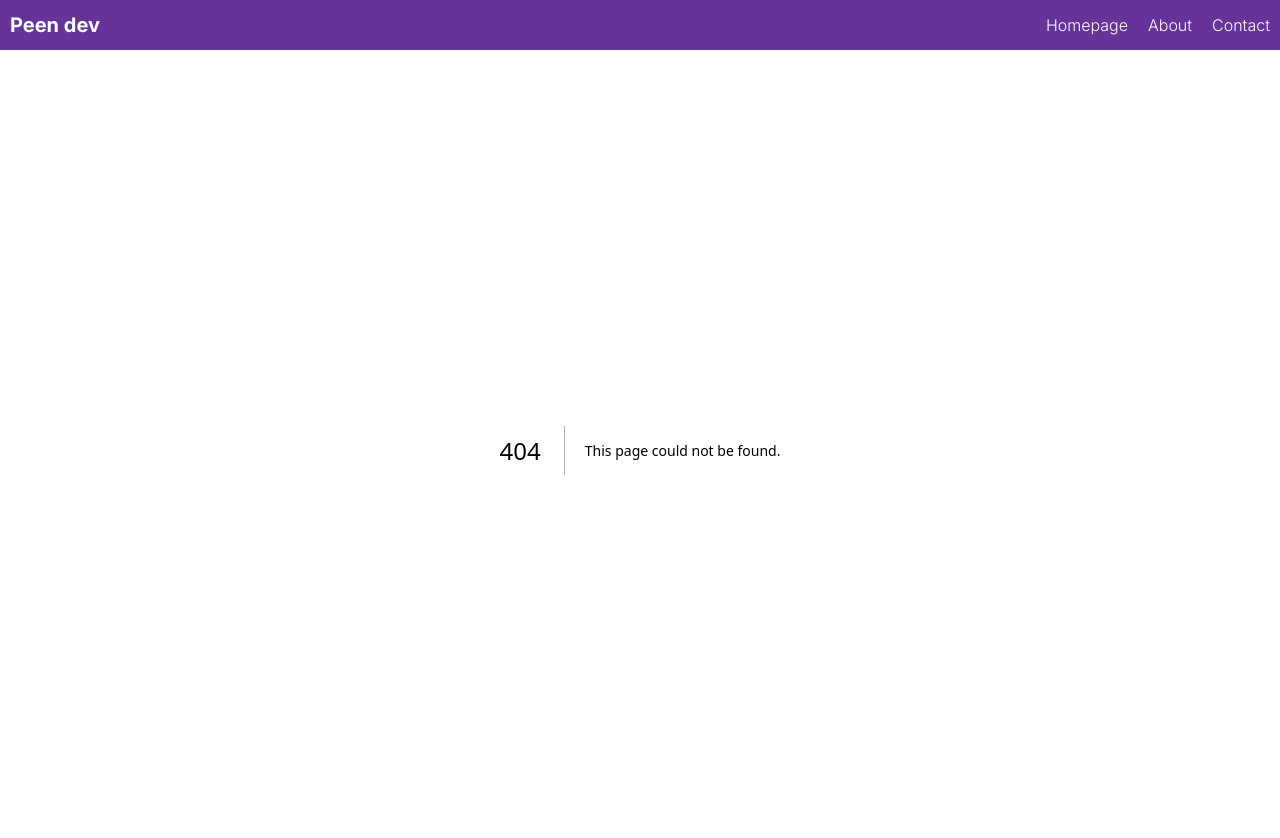
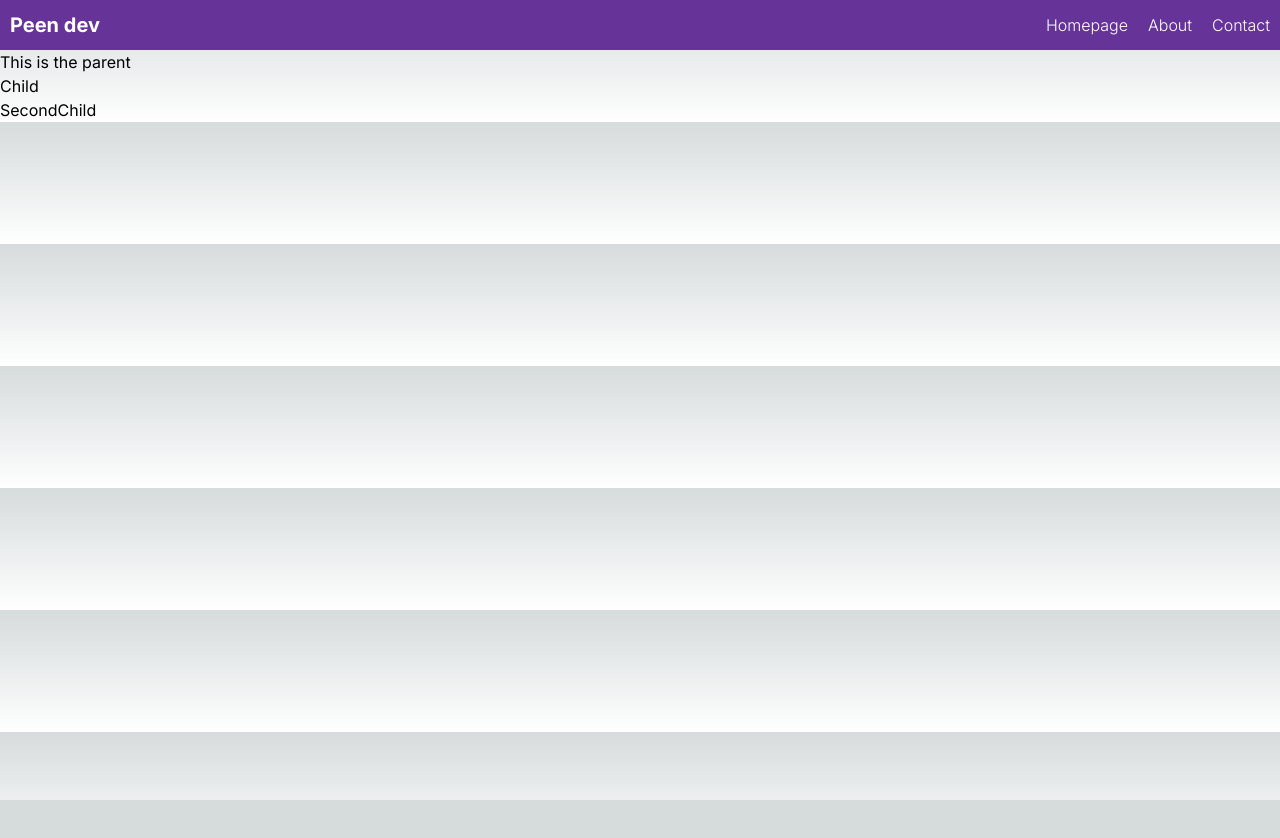
Before and after one commit to SmallPeenwow/typescript-for-beginners, a Next.js app in the folder react/: page /2-children-prop-example in a window 1280 px wide. Before the commit this address had no page. Shown: the top 838 px of the page. After the commit the page ends 800 px from the top, so only its background shows below. Built offline with nearby package versions, Linux system fonts and the light colour scheme.

Commit message:
Children Props Example Done

```diff
--- /dev/null
+++ b/react/src/app/2-children-prop-example/page.tsx
@@ -0,0 +1,17 @@
+import Child from '@/components/childrenParent/Child';
+import Parent from '@/components/childrenParent/Parent';
+import SecondChild from '@/components/childrenParent/SecondChild';
+import React from 'react';
+
+const ChildrenPropExample = () => {
+	return (
+		<div>
+			<Parent>
+				<Child />
+				<SecondChild />
+			</Parent>
+		</div>
+	);
+};
+
+export default ChildrenPropExample;
--- a/react/src/app/page.tsx
+++ b/react/src/app/page.tsx
@@ -1,6 +1,7 @@
 import Image from 'next/image';
 import styles from './page.module.css';
 import PropsExample from './1-props-example/page';
+import ChildrenPropExample from './2-children-prop-example/page';
 
 export default function Home() {
 	return (
@@ -85,6 +86,7 @@ export default function Home() {
 				</div>
 			</main>
 			<PropsExample />
+			<ChildrenPropExample />
 		</>
 	);
 }
--- /dev/null
+++ b/react/src/components/childrenParent/Child.tsx
@@ -0,0 +1,7 @@
+import React from 'react';
+
+const Child = () => {
+	return <div>Child</div>;
+};
+
+export default Child;
--- /dev/null
+++ b/react/src/components/childrenParent/Parent.tsx
@@ -0,0 +1,12 @@
+import React from 'react';
+
+const Parent = ({ children }: { children: React.ReactNode }) => {
+	return (
+		<div>
+			<h1>This is the parent</h1>
+			{children}
+		</div>
+	);
+};
+
+export default Parent;
--- /dev/null
+++ b/react/src/components/childrenParent/SecondChild.tsx
@@ -0,0 +1,7 @@
+import React from 'react';
+
+const SecondChild = () => {
+	return <div>SecondChild</div>;
+};
+
+export default SecondChild;
```
